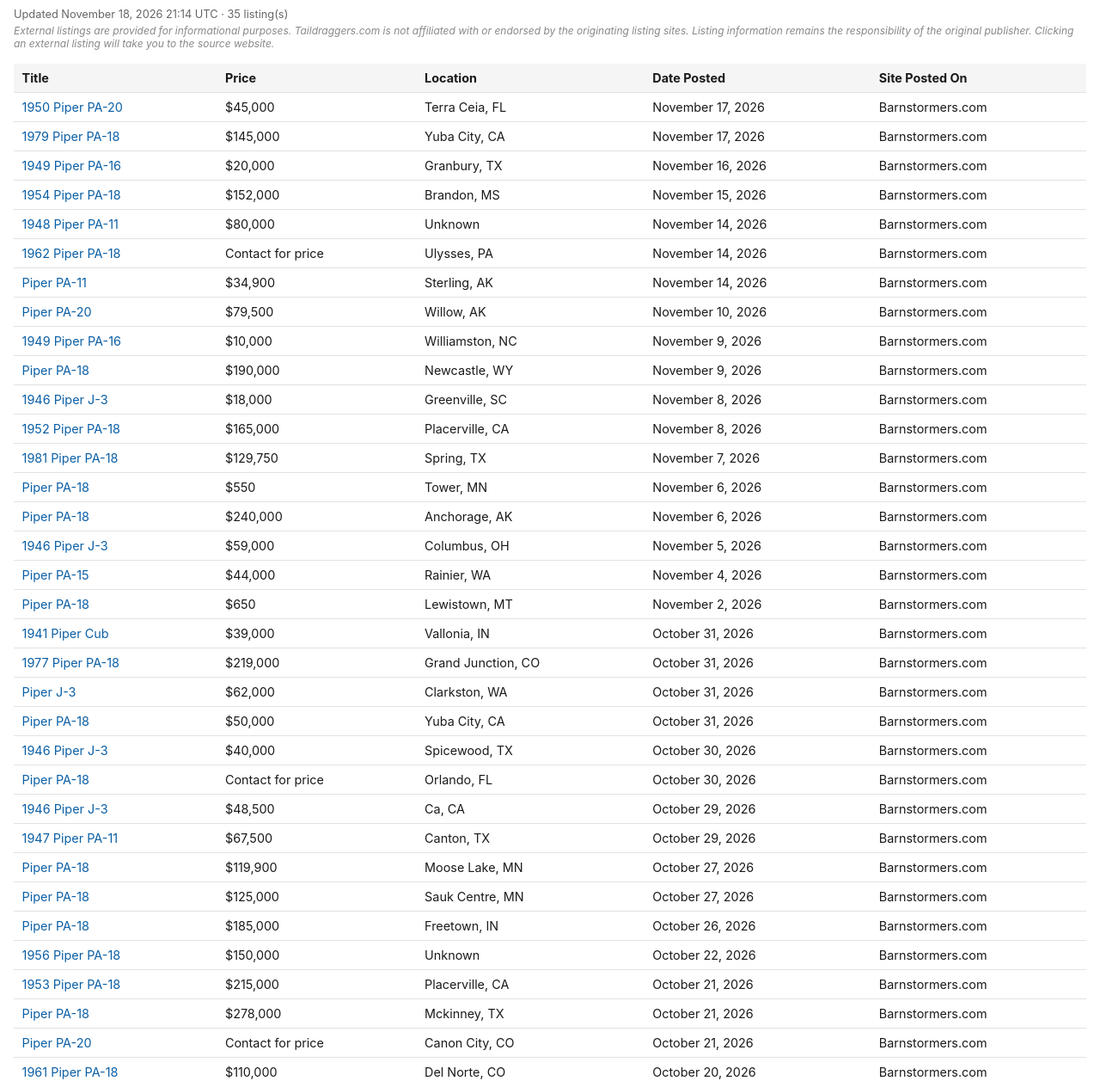
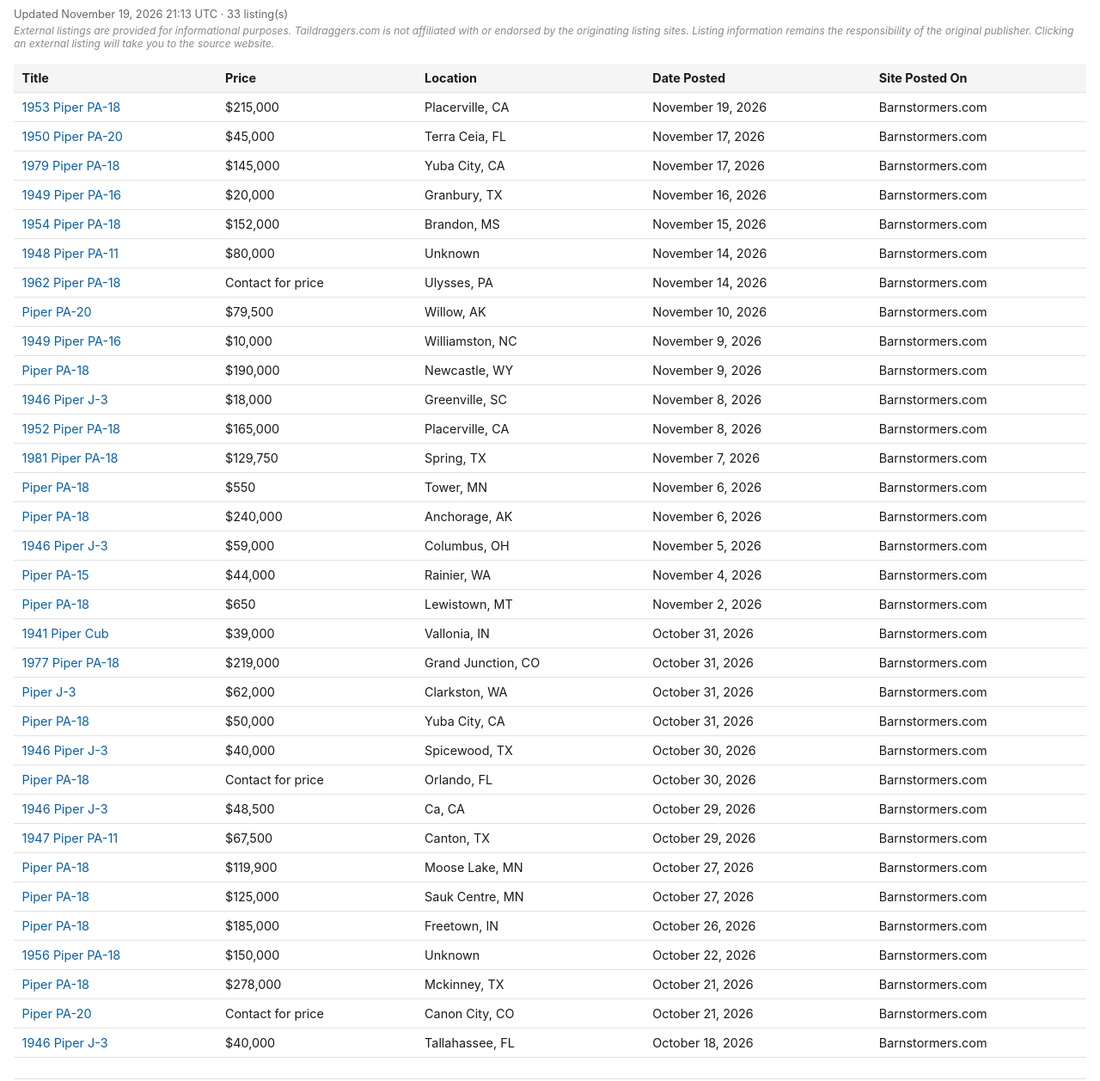
Before and after one commit to taildraggers/piper, a plain HTML site: page docs/index.html in a window 1280 px wide. Shown: the part 43-1300 px from the top of the page at 86% size. Drawn offline with Linux system fonts and the light colour scheme.

Commit message:
Update Piper listings (2026-11-19)

```diff
--- a/docs/index.html
+++ b/docs/index.html
@@ -76,20 +76,20 @@
 </head>
 <body>
   <h1>Other Piper Ads on the Web</h1>
-  <div class="updated">Updated November 18, 2026 21:14 UTC &middot; 35 listing(s)</div>
+  <div class="updated">Updated November 19, 2026 21:13 UTC &middot; 33 listing(s)</div>
   <div class="disclaimer">External listings are provided for informational purposes. Taildraggers.com is not affiliated with or endorsed by the originating listing sites. Listing information remains the responsibility of the original publisher. Clicking an external listing will take you to the source website.</div>
   <table>
     <thead>
       <tr><th>Title</th><th>Price</th><th>Location</th><th>Date Posted</th><th>Site Posted On</th></tr>
     </thead>
     <tbody>
+        <tr><td><a href="https://www.barnstormers.com/classified-2014358-1953-PA-18-L21-HP-Supercub.html" target="_blank" rel="noopener noreferrer">1953 Piper PA-18</a></td><td>$215,000</td><td>Placerville, CA</td><td>November 19, 2026</td><td>Barnstormers.com</td></tr>
         <tr><td><a href="https://www.barnstormers.com/classified-2084300-1950-Piper-PA-20-Pacer-–-135HP.html" target="_blank" rel="noopener noreferrer">1950 Piper PA-20</a></td><td>$45,000</td><td>Terra Ceia, FL</td><td>November 17, 2026</td><td>Barnstormers.com</td></tr>
         <tr><td><a href="https://www.barnstormers.com/classified-2068135-1979-Piper-PA-18-Suber-Cub.html" target="_blank" rel="noopener noreferrer">1979 Piper PA-18</a></td><td>$145,000</td><td>Yuba City, CA</td><td>November 17, 2026</td><td>Barnstormers.com</td></tr>
         <tr><td><a href="https://www.barnstormers.com/classified-2067949-1949-Piper-Clipper-PA-16.html" target="_blank" rel="noopener noreferrer">1949 Piper PA-16</a></td><td>$20,000</td><td>Granbury, TX</td><td>November 16, 2026</td><td>Barnstormers.com</td></tr>
         <tr><td><a href="https://www.barnstormers.com/classified-2083944-1954-supercub-L21-B.html" target="_blank" rel="noopener noreferrer">1954 Piper PA-18</a></td><td>$152,000</td><td>Brandon, MS</td><td>November 15, 2026</td><td>Barnstormers.com</td></tr>
         <tr><td><a href="https://www.barnstormers.com/classified-2083839-1948-Piper-PA11-Cub-Special.html" target="_blank" rel="noopener noreferrer">1948 Piper PA-11</a></td><td>$80,000</td><td>Unknown</td><td>November 14, 2026</td><td>Barnstormers.com</td></tr>
         <tr><td><a href="https://www.barnstormers.com/classified-2059976-Super-Cub-PA-18-1962-150-hp.html" target="_blank" rel="noopener noreferrer">1962 Piper PA-18</a></td><td>Contact for price</td><td>Ulysses, PA</td><td>November 14, 2026</td><td>Barnstormers.com</td></tr>
-        <tr><td><a href="https://www.barnstormers.com/classified-2083727-Piper-PA-11-90.html" target="_blank" rel="noopener noreferrer">Piper PA-11</a></td><td>$34,900</td><td>Sterling, AK</td><td>November 14, 2026</td><td>Barnstormers.com</td></tr>
         <tr><td><a href="https://www.barnstormers.com/classified-2064549-Piper-PA-20-Pacer-—-160-HP.html" target="_blank" rel="noopener noreferrer">Piper PA-20</a></td><td>$79,500</td><td>Willow, AK</td><td>November 10, 2026</td><td>Barnstormers.com</td></tr>
         <tr><td><a href="https://www.barnstormers.com/classified-2082782-CA1949-PIPER-CLIPPER-PA-16.html" target="_blank" rel="noopener noreferrer">1949 Piper PA-16</a></td><td>$10,000</td><td>Williamston, NC</td><td>November 9, 2026</td><td>Barnstormers.com</td></tr>
         <tr><td><a href="https://www.barnstormers.com/classified-2026905-Super-Cub-for-Sale.html" target="_blank" rel="noopener noreferrer">Piper PA-18</a></td><td>$190,000</td><td>Newcastle, WY</td><td>November 9, 2026</td><td>Barnstormers.com</td></tr>
@@ -113,10 +113,8 @@
         <tr><td><a href="https://www.barnstormers.com/classified-2080323-Piper-PA18-150.html" target="_blank" rel="noopener noreferrer">Piper PA-18</a></td><td>$125,000</td><td>Sauk Centre, MN</td><td>October 27, 2026</td><td>Barnstormers.com</td></tr>
         <tr><td><a href="https://www.barnstormers.com/classified-2075602-180hp-Supercub.html" target="_blank" rel="noopener noreferrer">Piper PA-18</a></td><td>$185,000</td><td>Freetown, IN</td><td>October 26, 2026</td><td>Barnstormers.com</td></tr>
         <tr><td><a href="https://www.barnstormers.com/classified-2061771-1956-PA18A-150-Piper-Supercub.html" target="_blank" rel="noopener noreferrer">1956 Piper PA-18</a></td><td>$150,000</td><td>Unknown</td><td>October 22, 2026</td><td>Barnstormers.com</td></tr>
-        <tr><td><a href="https://www.barnstormers.com/classified-2014358-1953-PA-18-L21-HP-Supercub.html" target="_blank" rel="noopener noreferrer">1953 Piper PA-18</a></td><td>$215,000</td><td>Placerville, CA</td><td>October 21, 2026</td><td>Barnstormers.com</td></tr>
         <tr><td><a href="https://www.barnstormers.com/classified-2053823-02-PA18-Amphb-160HP-Glass314TT.html" target="_blank" rel="noopener noreferrer">Piper PA-18</a></td><td>$278,000</td><td>Mckinney, TX</td><td>October 21, 2026</td><td>Barnstormers.com</td></tr>
         <tr><td><a href="https://www.barnstormers.com/classified-2074604-Pacer-Ferry-PilotCFI.html" target="_blank" rel="noopener noreferrer">Piper PA-20</a></td><td>Contact for price</td><td>Canon City, CO</td><td>October 21, 2026</td><td>Barnstormers.com</td></tr>
-        <tr><td><a href="https://www.barnstormers.com/classified-2079100-1961-Supercub.html" target="_blank" rel="noopener noreferrer">1961 Piper PA-18</a></td><td>$110,000</td><td>Del Norte, CO</td><td>October 20, 2026</td><td>Barnstormers.com</td></tr>
         <tr><td><a href="https://www.barnstormers.com/classified-2073972-1946-J-3-Cub-For-Sale.html" target="_blank" rel="noopener noreferrer">1946 Piper J-3</a></td><td>$40,000</td><td>Tallahassee, FL</td><td>October 18, 2026</td><td>Barnstormers.com</td></tr>
     </tbody>
   </table>
```
